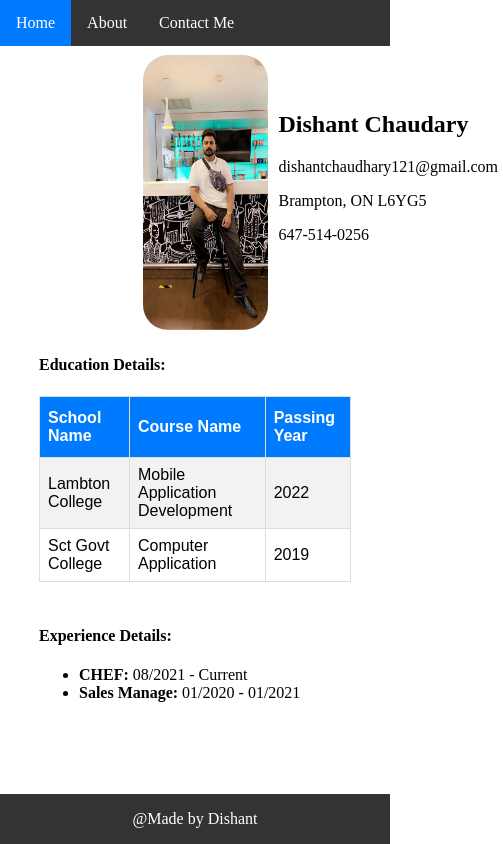
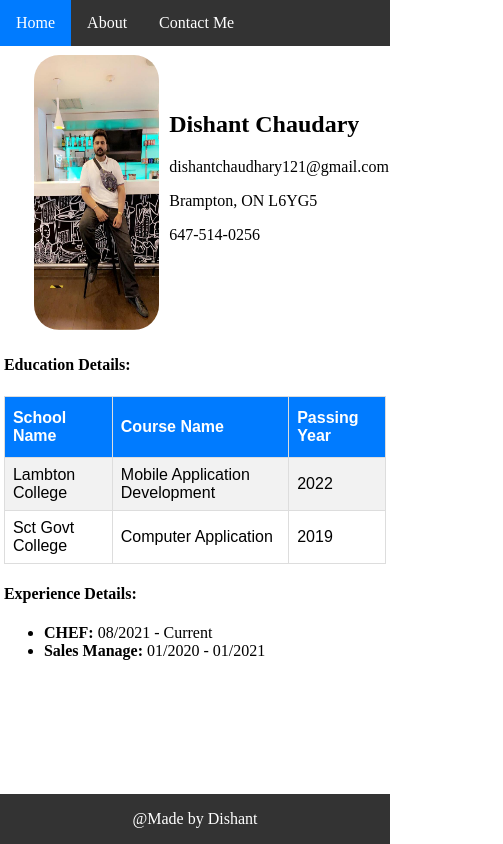
Before and after one commit to dishantchaudhary/test, a plain HTML site: page index.html in a window 390 px wide. Shown: the whole page, 503 px wide, since content can reach past the window. Drawn offline with Linux system fonts and the light colour scheme.

Commit message:
Add files via upload
completed second assignment

```diff
--- a/main.css
+++ b/main.css
@@ -102,3 +102,64 @@ li.navbarList a:hover:not(.active) {
   margin-right: auto;
   width: 80%;
 }
+
+@media screen and (max-width: 480px) {
+  .profileImage{
+    display: block;
+    margin-left: auto;
+    margin-right: auto;
+    border-radius: 30px;
+  }
+
+  .profileDetails{
+    margin-left: auto;
+    margin-right: auto;
+    width:85%;
+    display: flex;
+  }
+
+  .inlineProfile{
+    flex: 50%;
+    padding: 5px;
+  }
+
+  .education{
+    margin-left: auto;
+    margin-right: auto;
+    width: 98%;
+  }
+
+  #educationDetails{
+    font-family: Arial, Helvetica, sans-serif;
+    border-collapse: collapse;
+    width: 100%;
+  }
+
+  #educationDetails td, #educationDetails th {
+    border: 1px solid #ddd;
+    padding: 8px;
+  }
+
+  #educationDetails tr:nth-child(even){background-color: #f2f2f2;}
+
+  #educationDetails tr:hover {background-color: #ddd;}
+
+  #educationDetails th {
+    padding-top: 12px;
+    padding-bottom: 12px;
+    text-align: left;
+    background-color: #007bff;
+    color: white;
+  }
+
+  .experience{
+    margin-left: auto;
+    margin-right: auto;
+    width: 98%;
+  }
+
+  .content{
+    margin-top: 50px;
+    margin-bottom: 45px;
+}
+}
```
Also changed, not shown: about.html (+2 -2 lines), content.css (+58 -0 lines), index.html (+1 -2 lines).
